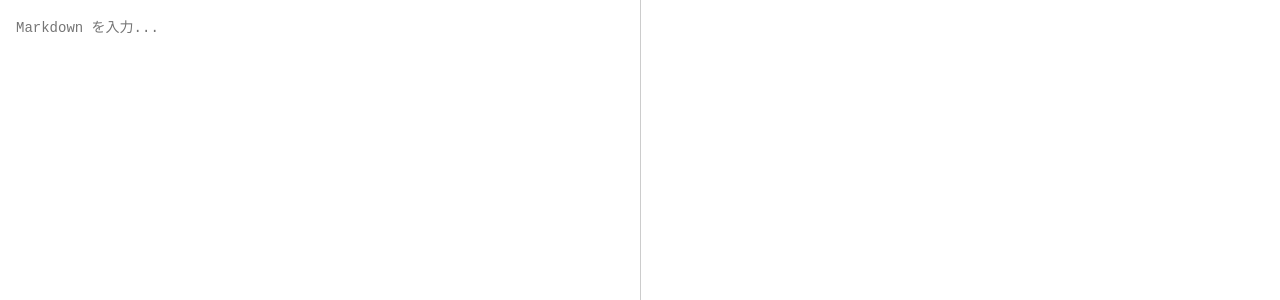
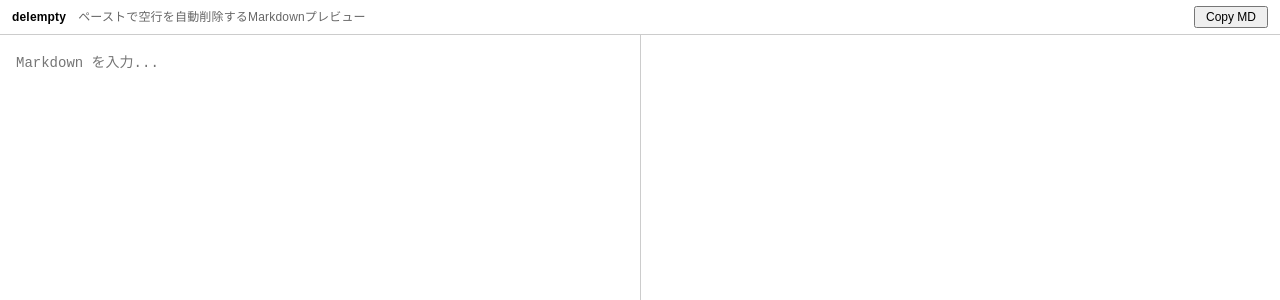
Before and after one commit to Ubik0914/delempty, a React (Vite) app: page / in a window 1280 px wide. Shown: the top 300 px of the page. Built offline with nearby package versions, Linux system fonts and the light colour scheme.

Commit message:
Add copy button and minimal header
https://claude.ai/code/session_01YaG3iA3nfrEVRZKe4Jvu3k

```diff
--- a/src/App.jsx
+++ b/src/App.jsx
@@ -3,6 +3,7 @@ import { marked } from 'marked'
 
 export default function App() {
   const [text, setText] = useState('')
+  const [copied, setCopied] = useState(false)
 
   function handlePaste(e) {
     e.preventDefault()
@@ -10,12 +11,25 @@ export default function App() {
     const cleaned = pasted.replace(/\n\s*\n+/g, '\n')
     const start = e.target.selectionStart
     const end = e.target.selectionEnd
-    const next = text.slice(0, start) + cleaned + text.slice(end)
-    setText(next)
+    setText(text.slice(0, start) + cleaned + text.slice(end))
+  }
+
+  function handleCopy() {
+    navigator.clipboard.writeText(text)
+    setCopied(true)
+    setTimeout(() => setCopied(false), 1500)
   }
 
   return (
-    <div style={{ display: 'flex', height: '100vh', fontFamily: 'sans-serif' }}>
+    <div style={{ display: 'flex', flexDirection: 'column', height: '100vh', fontFamily: 'sans-serif' }}>
+      <header style={{ display: 'flex', alignItems: 'center', gap: 12, padding: '4px 12px', borderBottom: '1px solid #ccc', fontSize: 12, color: '#666' }}>
+        <strong style={{ color: '#000' }}>delempty</strong>
+        <span>ペーストで空行を自動削除するMarkdownプレビュー</span>
+        <button onClick={handleCopy} style={{ marginLeft: 'auto', padding: '2px 10px', fontSize: 12, cursor: 'pointer' }}>
+          {copied ? 'Copied!' : 'Copy MD'}
+        </button>
+      </header>
+      <div style={{ display: 'flex', flex: 1, overflow: 'hidden' }}>
         <textarea
           style={{ flex: 1, padding: 16, fontSize: 14, resize: 'none', border: 'none', borderRight: '1px solid #ccc', outline: 'none' }}
           value={text}
@@ -28,5 +42,6 @@ export default function App() {
           dangerouslySetInnerHTML={{ __html: marked(text) }}
         />
       </div>
+    </div>
   )
 }
```
Lines whose indentation alone changed are shown as unchanged.
